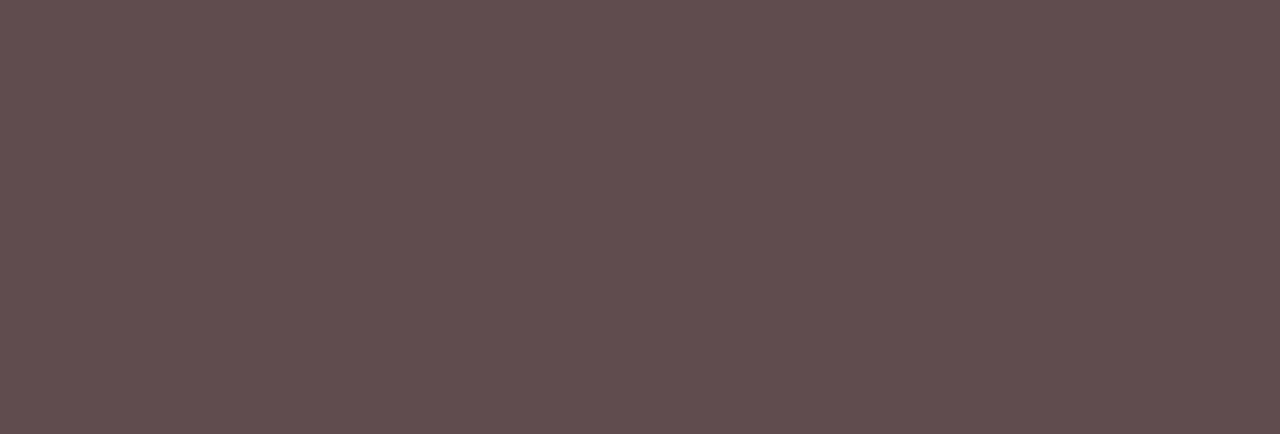
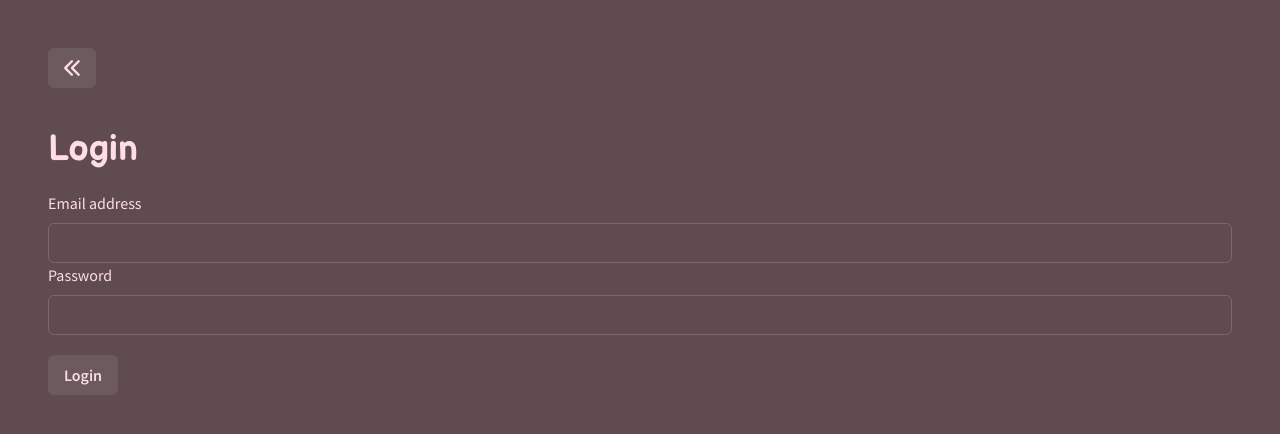
Before and after one commit to AndresZourelli/AnimeScheduler, a Next.js app in the folder client/: page /login in a window 1280 px wide. Before the commit this address had no page. Shown: the top 434 px of the page. Built offline with nearby package versions, Linux system fonts and the light colour scheme.

Commit message:
added login page skeleton

```diff
--- /dev/null
+++ b/client/pages/login.js
@@ -0,0 +1,42 @@
+import {
+  Box,
+  FormControl,
+  FormLabel,
+  FormErrorMessage,
+  FormHelperText,
+  Input,
+  Heading,
+  Button,
+} from "@chakra-ui/react";
+import { ArrowLeftIcon } from "@chakra-ui/icons";
+import { useRouter } from "next/router";
+
+const login = () => {
+  const router = useRouter();
+  const goBackClick = () => {
+    router.push("/");
+  };
+  return (
+    <Box p="12">
+      <Box mb="10">
+        <Button onClick={goBackClick}>
+          <ArrowLeftIcon />
+        </Button>
+      </Box>
+      <Box>
+        <Heading mb="5">Login</Heading>
+        <FormControl id="email">
+          <FormLabel>Email address</FormLabel>
+          <Input type="email" />
+        </FormControl>
+        <FormControl id="password">
+          <FormLabel>Password</FormLabel>
+          <Input type="password" />
+        </FormControl>
+        <Button mt="5">Login</Button>
+      </Box>
+    </Box>
+  );
+};
+
+export default login;
```
Also changed, not shown: client/components/Nav.js (+12 -1 lines), client/pages/anime/[id].js (+13 -0 lines).
